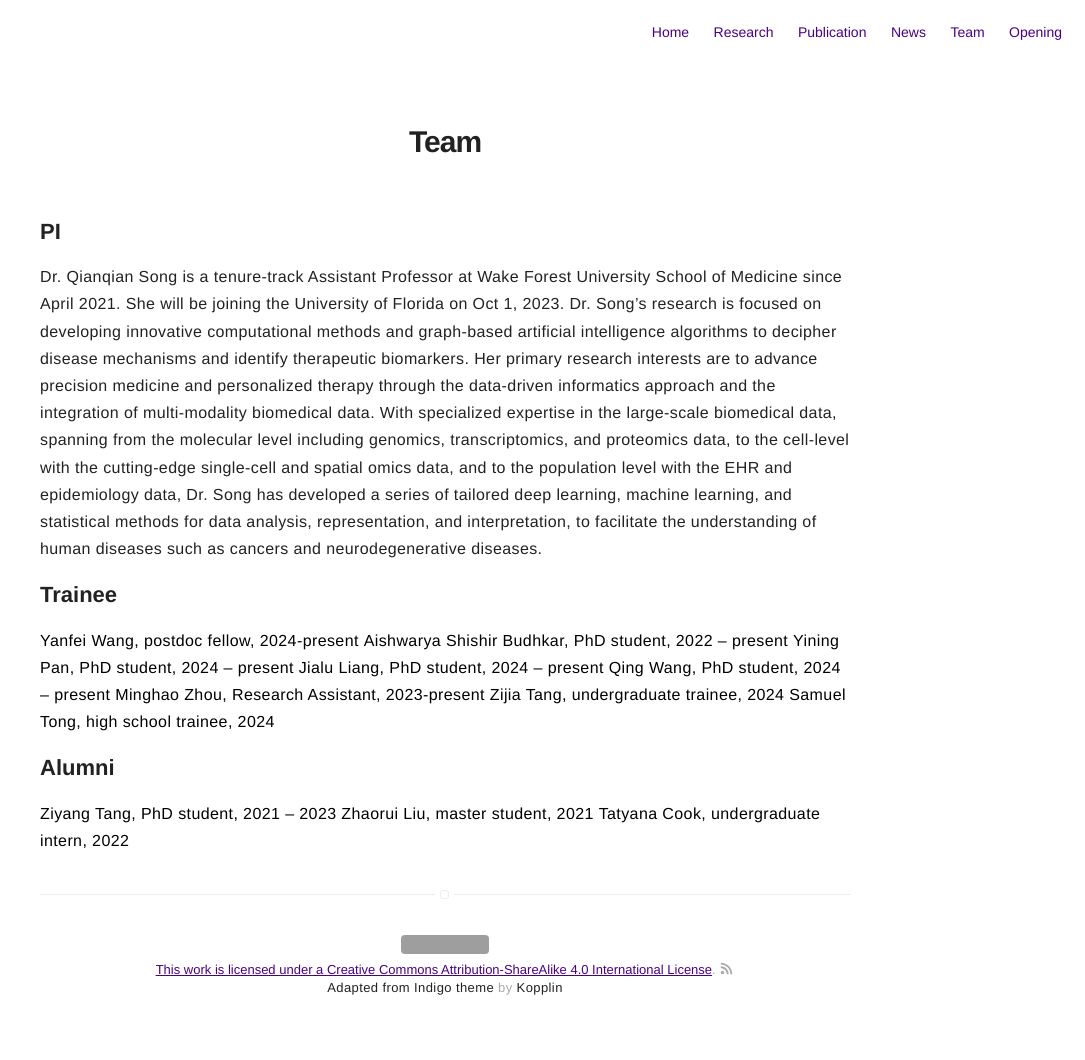
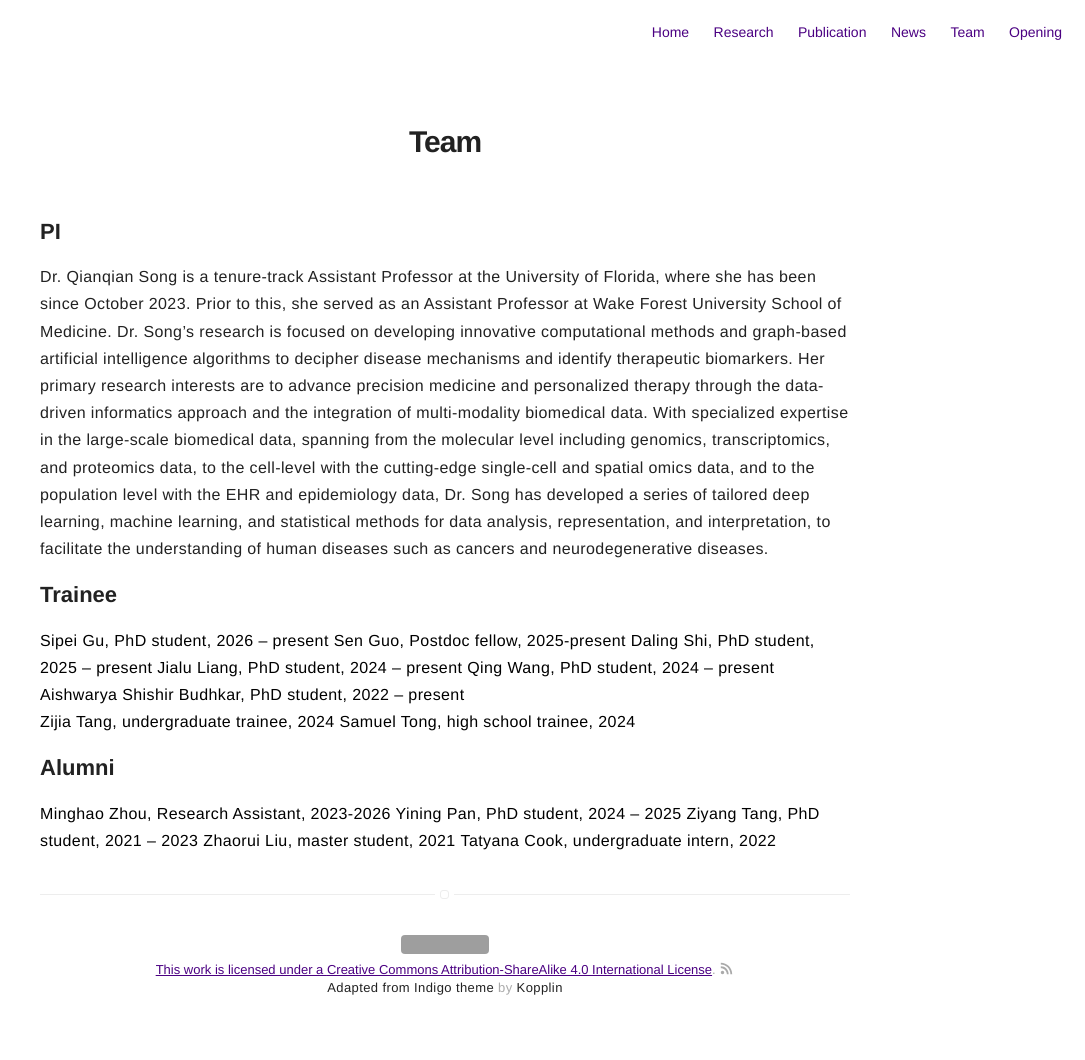
Before and after one commit to QSong-github/SongLab, a Jekyll site: the page built from pages/team.md, in a window 1280 px wide. Shown: the whole page, without its empty margins (195-1280 px from the left). Built offline with Jekyll 4.4.1, drawn with Linux system fonts in a browser that asks for light colours; grey boxes are pictures that could not be loaded.

Commit message:
Update team page

```diff
--- a/pages/team.md
+++ b/pages/team.md
@@ -5,19 +5,21 @@
 # Team
 
 ## PI
-Dr. Qianqian Song is a tenure-track Assistant Professor at Wake Forest University School of Medicine since April 2021. She will be joining the University of Florida on Oct 1, 2023. Dr. Song’s research is focused on developing innovative computational methods and graph-based artificial intelligence algorithms to decipher disease mechanisms and identify therapeutic biomarkers. Her primary research interests are to advance precision medicine and personalized therapy through the data-driven informatics approach and the integration of multi-modality biomedical data. With specialized expertise in the large-scale biomedical data, spanning from the molecular level including genomics, transcriptomics, and proteomics data, to the cell-level with the cutting-edge single-cell and spatial omics data, and to the population level with the EHR and epidemiology data, Dr. Song has developed a series of tailored deep learning, machine learning, and statistical methods for data analysis, representation, and interpretation, to facilitate the understanding of human diseases such as cancers and neurodegenerative diseases.
+Dr. Qianqian Song is a tenure-track Assistant Professor at the University of Florida, where she has been since October 2023. Prior to this, she served as an Assistant Professor at Wake Forest University School of Medicine. Dr. Song’s research is focused on developing innovative computational methods and graph-based artificial intelligence algorithms to decipher disease mechanisms and identify therapeutic biomarkers. Her primary research interests are to advance precision medicine and personalized therapy through the data-driven informatics approach and the integration of multi-modality biomedical data. With specialized expertise in the large-scale biomedical data, spanning from the molecular level including genomics, transcriptomics, and proteomics data, to the cell-level with the cutting-edge single-cell and spatial omics data, and to the population level with the EHR and epidemiology data, Dr. Song has developed a series of tailored deep learning, machine learning, and statistical methods for data analysis, representation, and interpretation, to facilitate the understanding of human diseases such as cancers and neurodegenerative diseases.
 
 ## Trainee
-**Yanfei Wang, postdoc fellow,	2024-present**
-**Aishwarya Shishir Budhkar, PhD student,	2022 – present**
-**Yining Pan, PhD student,	2024 – present**
+**Sipei Gu, PhD student,	2026 – present**
+**Sen Guo, Postdoc fellow,	2025-present**
+**Daling Shi, PhD student,	2025 – present**
 **Jialu Liang, PhD student,	2024 – present**
 **Qing Wang, PhD student,	2024 – present**
-**Minghao Zhou, Research Assistant,	2023-present**
+**Aishwarya Shishir Budhkar, PhD student,	2022 – present**
 **Zijia Tang, undergraduate trainee,	2024**
 **Samuel Tong, high school trainee,	2024**
 
 ## Alumni
+**Minghao Zhou, Research Assistant,	2023-2026**
+**Yining Pan, PhD student,	2024 – 2025**
 **Ziyang Tang, PhD student,	2021 – 2023**
 **Zhaorui Liu, master student, 2021**
 **Tatyana Cook, undergraduate intern,	2022**
```
